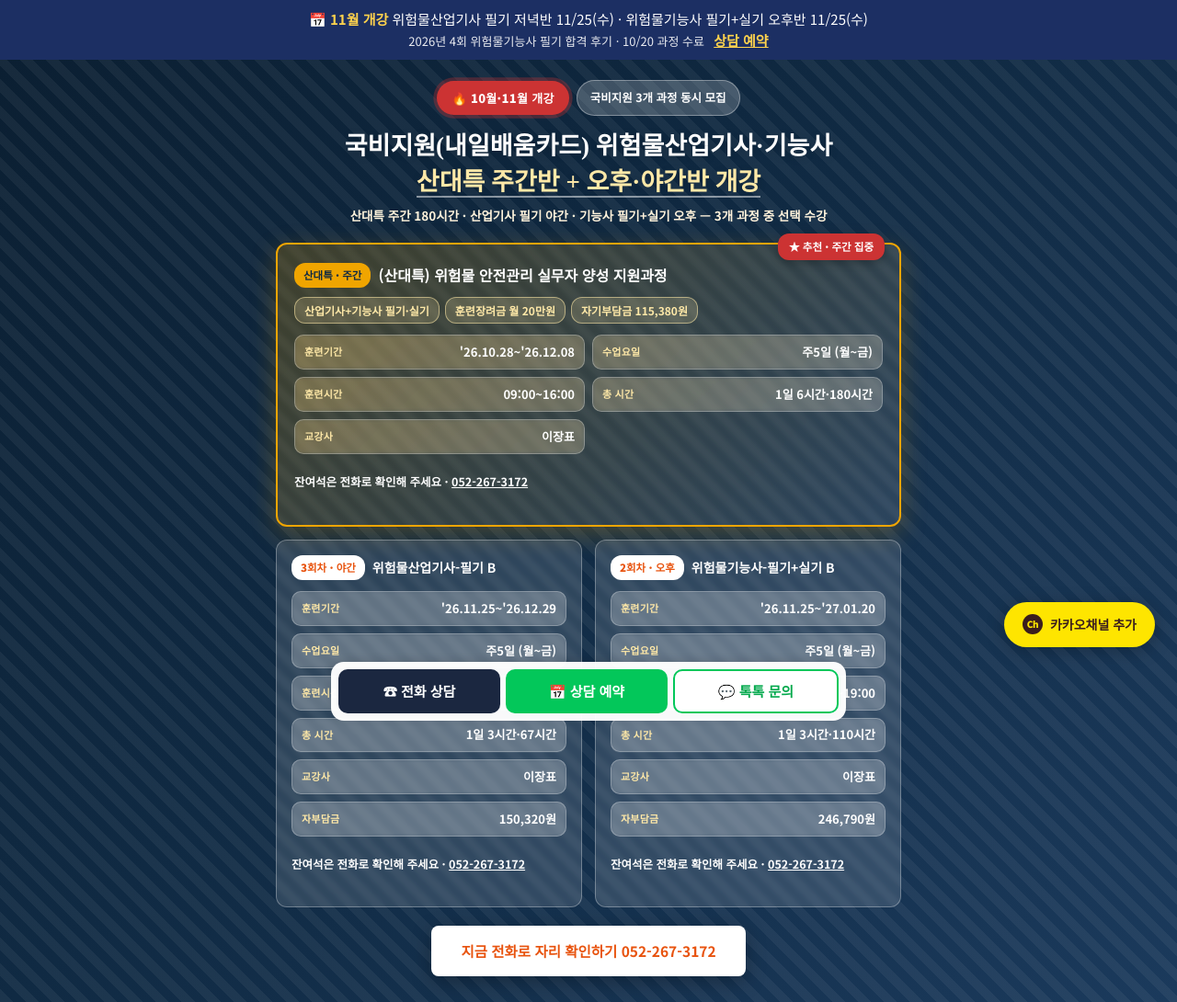
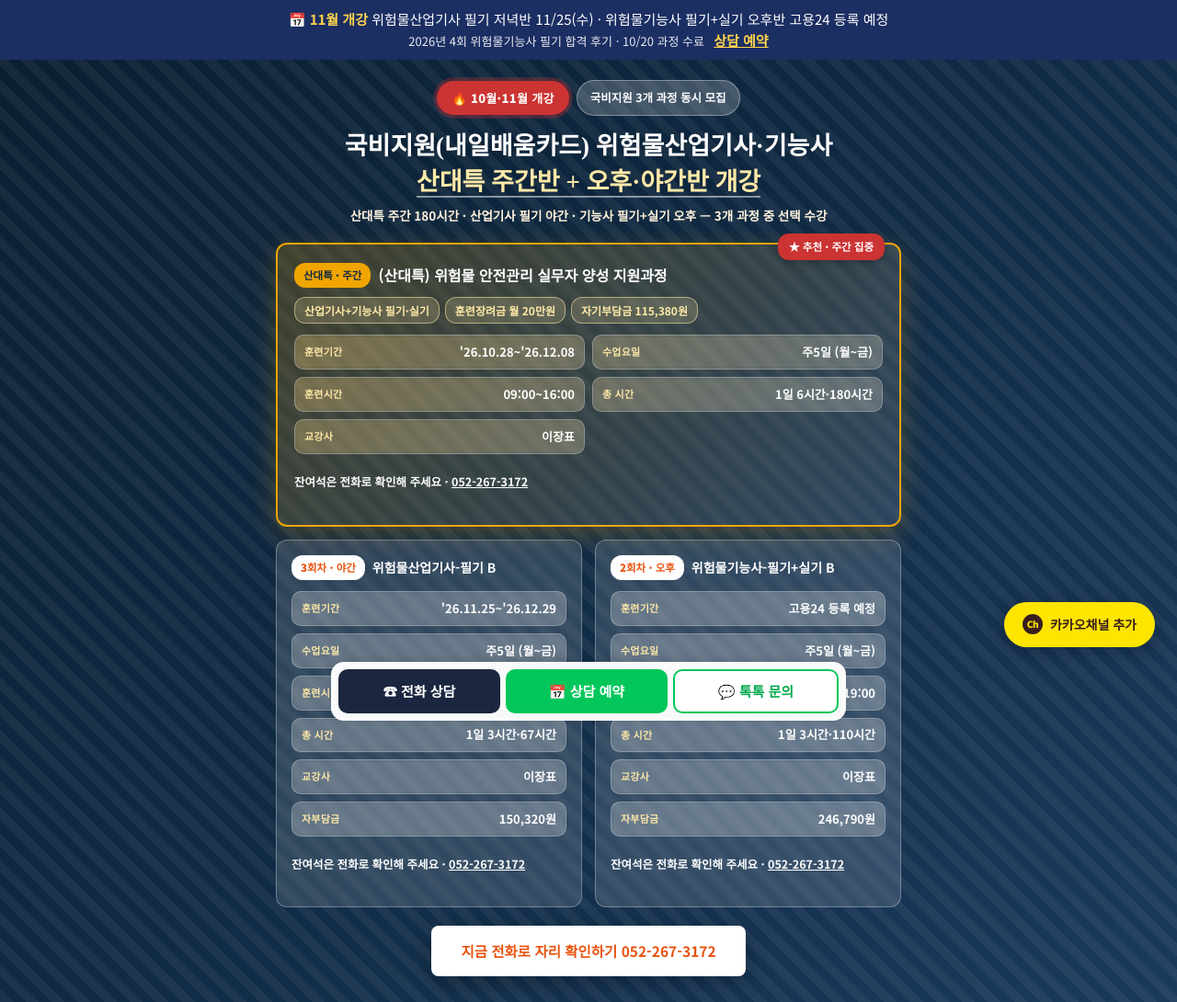
Before and after one commit to jihaengjae/danger, a plain HTML site: page index.html in a window 1280 px wide. Shown: the top 1090 px of the page at 92% size. Drawn offline with Linux system fonts and the light colour scheme.

Commit message:
고용24 미등록 과정 모집 날짜 내림 → 「고용24 등록 예정」(대표 「고용24기준으로」·「내려 줘」 2026-11-13)
Co-Authored-By: Claude Opus 5.5 <noreply@anthropic.com>

```diff
--- a/index.html
+++ b/index.html
@@ -211,7 +211,7 @@ if(window.wcs) { wcs.inflow("jihaengjae.github.io"); wcs_do(); }
 <script>window.dataLayer=window.dataLayer||[];function gtag(){dataLayer.push(arguments);}gtag('js',new Date());gtag('config','G-XXKJRZFRG4');</script>
 </head>
 <body>
-<div class="jhj-open-bar" style="background:#1c2f63;color:#fff;font-family:'Noto Sans KR','Malgun Gothic',sans-serif;text-align:center;padding:10px 14px;font-size:15px;line-height:1.5"><b style="color:#ffd34d">📅 11월 개강</b> 위험물산업기사 필기 저녁반 11/25(수) · 위험물기능사 필기+실기 오후반 11/25(수)<br><span style="font-size:13px;opacity:.9">2026년 4회 위험물기능사 필기 합격 후기 · 10/20 과정 수료</span> <a href="https://booking.naver.com/booking/12/bizes/1724214?utm_source=landing&utm_medium=open_bar&utm_campaign=danger" target="_blank" rel="noopener" style="color:#ffd34d;font-weight:700;text-decoration:underline;margin-left:6px">상담 예약</a></div>
+<div class="jhj-open-bar" style="background:#1c2f63;color:#fff;font-family:'Noto Sans KR','Malgun Gothic',sans-serif;text-align:center;padding:10px 14px;font-size:15px;line-height:1.5"><b style="color:#ffd34d">📅 11월 개강</b> 위험물산업기사 필기 저녁반 11/25(수) · 위험물기능사 필기+실기 오후반 고용24 등록 예정<br><span style="font-size:13px;opacity:.9">2026년 4회 위험물기능사 필기 합격 후기 · 10/20 과정 수료</span> <a href="https://booking.naver.com/booking/12/bizes/1724214?utm_source=landing&utm_medium=open_bar&utm_campaign=danger" target="_blank" rel="noopener" style="color:#ffd34d;font-weight:700;text-decoration:underline;margin-left:6px">상담 예약</a></div>
 
 
 <!-- Google Tag Manager (noscript) -->
@@ -274,7 +274,7 @@ height="0" width="0" style="display:none;visibility:hidden"></iframe></noscript>
           <span class="cc-name">위험물기능사-필기+실기 B</span>
         </div>
         <div class="urgent-grid">
-          <div class="urgent-item"><span class="ui-label">훈련기간</span><span class="ui-value">'26.11.25~'27.01.20</span></div>
+          <div class="urgent-item"><span class="ui-label">훈련기간</span><span class="ui-value">고용24 등록 예정</span></div>
           <div class="urgent-item"><span class="ui-label">수업요일</span><span class="ui-value">주5일 (월~금)</span></div>
           <div class="urgent-item"><span class="ui-label">훈련시간</span><span class="ui-value">16:00~19:00</span></div>
           <div class="urgent-item"><span class="ui-label">총 시간</span><span class="ui-value">1일 3시간·110시간</span></div>
```
